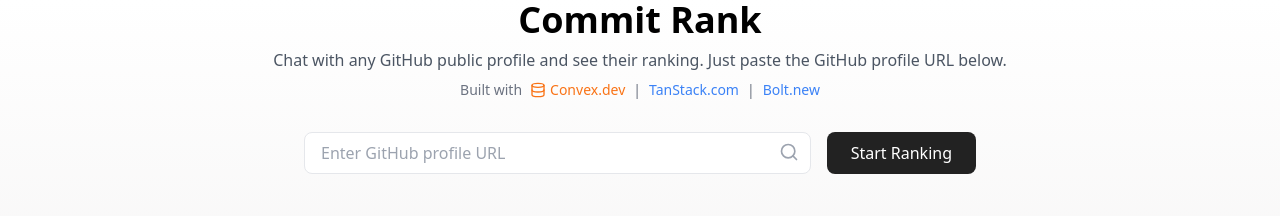
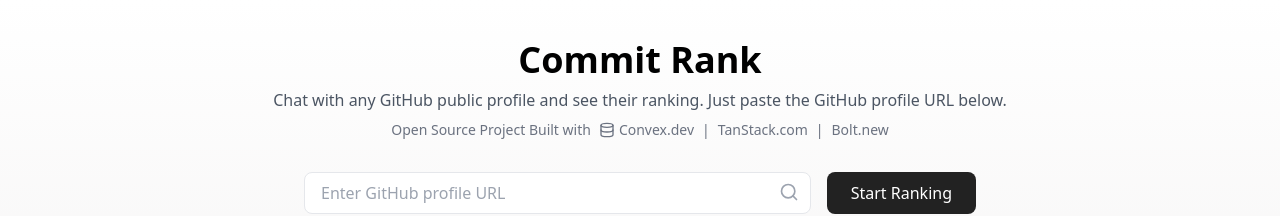
Before and after one commit to waynesutton/commitrank, a React (Vite) app: page / in a window 1280 px wide. Shown: the top 216 px of the page. Built offline with nearby package versions, Linux system fonts and the light colour scheme; no server answers.

Commit message:
padding and opensource text

```diff
--- a/src/App.tsx
+++ b/src/App.tsx
@@ -176,20 +176,22 @@ export function App() {
   return (
     <div className="min-h-screen bg-gradient-to-b from-[#FFFFFF] via-[#F3F2F2] to-[#FFFFFF]">
       <div className="max-w-7xl mx-auto">
-        <h1 className="text-4xl font-bold text-center mb-2">Commit Rank</h1>
+        <h1 className="text-4xl font-bold text-center mb-2 pt-10">Commit Rank</h1>
 
         <p className="text-center text-gray-600 mb-2">
           Chat with any GitHub public profile and see their ranking. Just paste the GitHub profile
           URL below.
         </p>
 
-        <div className="flex items-center justify-center gap-2 text-sm text-gray-500 mb-8">
-          Built with
+        <div
+          className="flex items-center justify-center gap-2 text-sm text-gray-500 mb-8
+        ">
+          Open Source Project Built with
           <a
-            href="https://convex.dev"
+            href="https://convex.link/C9EptlP"
             target="_blank"
             rel="noopener noreferrer"
-            className="text-orange-500 hover:underline flex items-center gap-1">
+            className="text-grey-500 hover:underline flex items-center gap-1">
             <Database size={16} />
             Convex.dev
           </a>
@@ -198,7 +200,7 @@ export function App() {
             href="https://tanstack.com"
             target="_blank"
             rel="noopener noreferrer"
-            className="text-blue-500 hover:underline">
+            className="text-grey-500 hover:underline">
             TanStack.com
           </a>
           {" | "}
@@ -206,7 +208,7 @@ export function App() {
             href="https://bolt.new"
             target="_blank"
             rel="noopener noreferrer"
-            className="text-blue-500 hover:underline">
+            className="text-grey-500 hover:underline">
             Bolt.new
           </a>
         </div>
```
Also changed, not shown: 2 other files (tests, documents, lock files or other folders).
